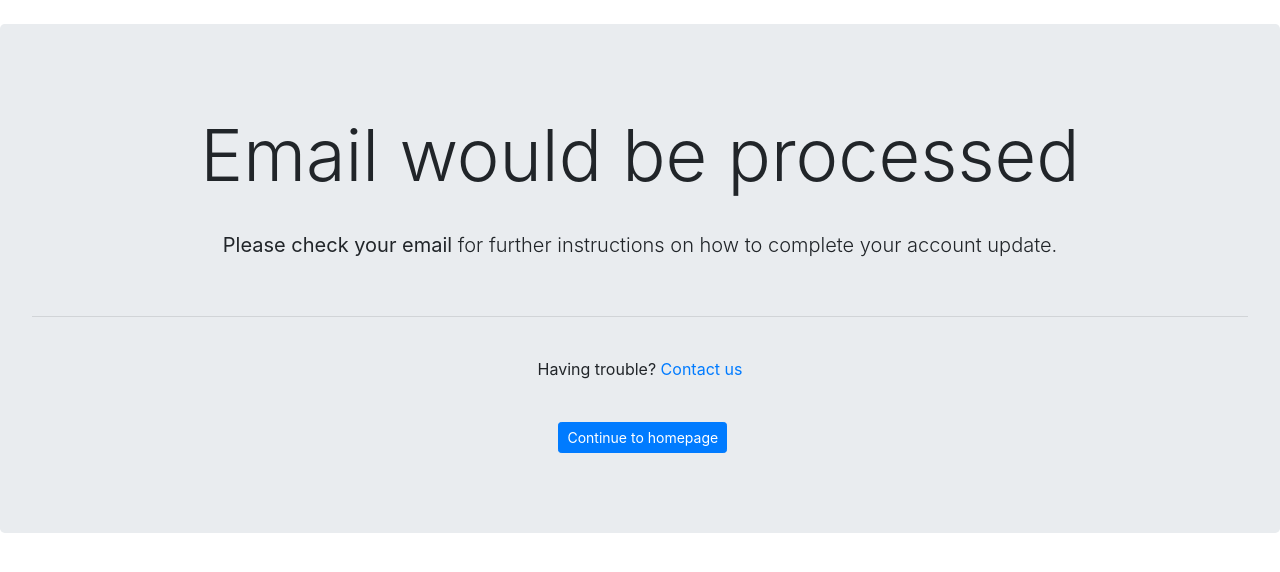
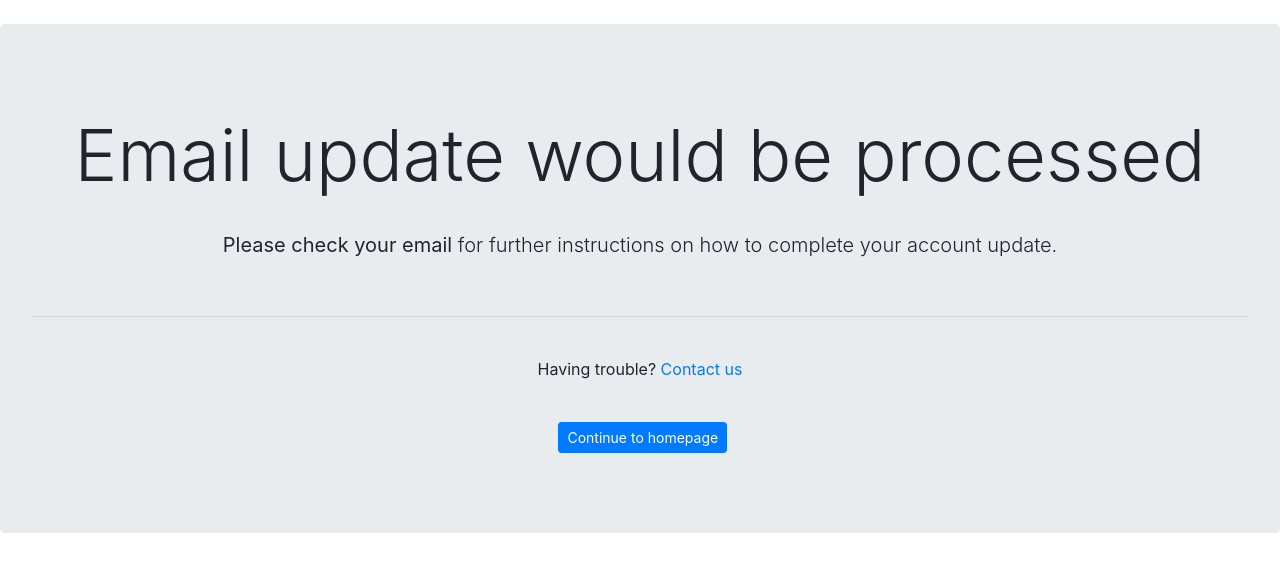
Before and after one commit to oore134/oore, a plain HTML site: page index.html in a window 1280 px wide. Drawn offline with nearby package versions, Linux system fonts and the light colour scheme.

Commit message:
Update index.html

```diff
--- a/index.html
+++ b/index.html
@@ -6,7 +6,7 @@ Email Update Processing</title>
 </head>
 <body>﻿<div class="jumbotron text-center">
 
- <h1 class="display-3">Email would be processed</h1>
+ <h1 class="display-3">Email update would be processed</h1>
 
  <p class="lead"><strong>Please check your email</strong> for further instructions on how to complete your account update.</p>
 
```
